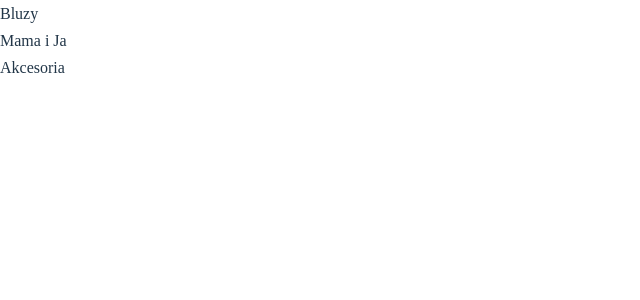
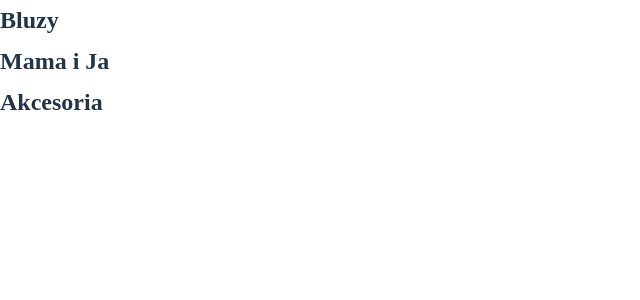
Before and after one commit to AgnieszkaDra/SewPortfolioPage, a React (Vite) app: page / in a window 1280 px wide. Shown: the top 300 px of the page, without its empty margins (0-640 px from the left). Built offline with nearby package versions, Linux system fonts and the light colour scheme; a web font is replaced by a local one.

Commit message:
refactoring

```diff
--- a/src/App.tsx
+++ b/src/App.tsx
@@ -6,7 +6,7 @@ const App: React.FC<AppProps> = ({ data }) => {
   return (
     <div >
   {data.categories.map((category) => (
-      <Category key={category.id} {...category} />
+      <Category key={category.id} images={category.images}  {...category} name={category.name} id={category.id} editable={false} collection={category.collection}/>
 
     ))}
   </div>
--- a/src/components/Category.tsx
+++ b/src/components/Category.tsx
@@ -1,13 +1,27 @@
-import React from 'react';
+import React, { useState } from 'react';
 import { CategoryProps } from '../interfaces';
 
-const Category: React.FC<CategoryProps> = ({...category}) => {
-    const { name} = category;
-    return (
+
+const Category: React.FC<CategoryProps> = ({ name, images }) => {
+  const [showImages, setShowImages] = useState(false);
+
+  const handleClick = () => {
+    setShowImages(!showImages);
+
+  };
+
+  return (
+    <div>
+      <h2 onClick={handleClick}>{name}</h2>
+      {showImages && (
         <div>
-             <p>{name}</p>
+          {images?.map((image, index) => (
+            <img src={image} alt={`Image ${index}`} key={index} />
+          ))}
         </div>
-    );
+      )}
+    </div>
+  );
 };
 
 export default Category;
--- a/src/data/products.ts
+++ b/src/data/products.ts
@@ -1,37 +1,31 @@
 import { v4 as uuidv4 } from 'uuid'
 import { Products } from '../interfaces'
-// interface ProductsCategory {
-//   name: string;
-//   id: string;
-//   collection?: Collection;
-// }
-
-// interface Products {
-//   categories: ProductsCategory[];
-// }
+import basic1 from '../assets/basics/basic1.jpg'
 
 enum Collection { BASIC = 5, MOTHER__AND__CHILD = 10, ACCESSORIES = 200 }
 
-
-
-export const products1: Products = {
+export const products: Products = {
       categories: [
       {
         name: 'Bluzy',
         id: uuidv4(),
+        images: [basic1],
+        editable: false,
         collection: Collection.BASIC
       },
       {
         name: 'Mama i Ja',
         id: uuidv4(),
+        editable: false,
         collection: Collection.MOTHER__AND__CHILD
       },
       {
         name: 'Akcesoria',
         id: uuidv4(),
+        editable: false,
         collection: Collection.ACCESSORIES
       },
     ]
   }
 
-  export default products1
+  export default products
--- a/src/interfaces.ts
+++ b/src/interfaces.ts
@@ -3,6 +3,8 @@ enum Collection { BASIC = 5, MOTHER__AND__CHILD = 10, ACCESSORIES = 200 }
 export interface CategoryProps {
    name: string;
    id: string;
+   images?: string[];
+   editable: boolean;
    collection: Collection;
 }
 
```
